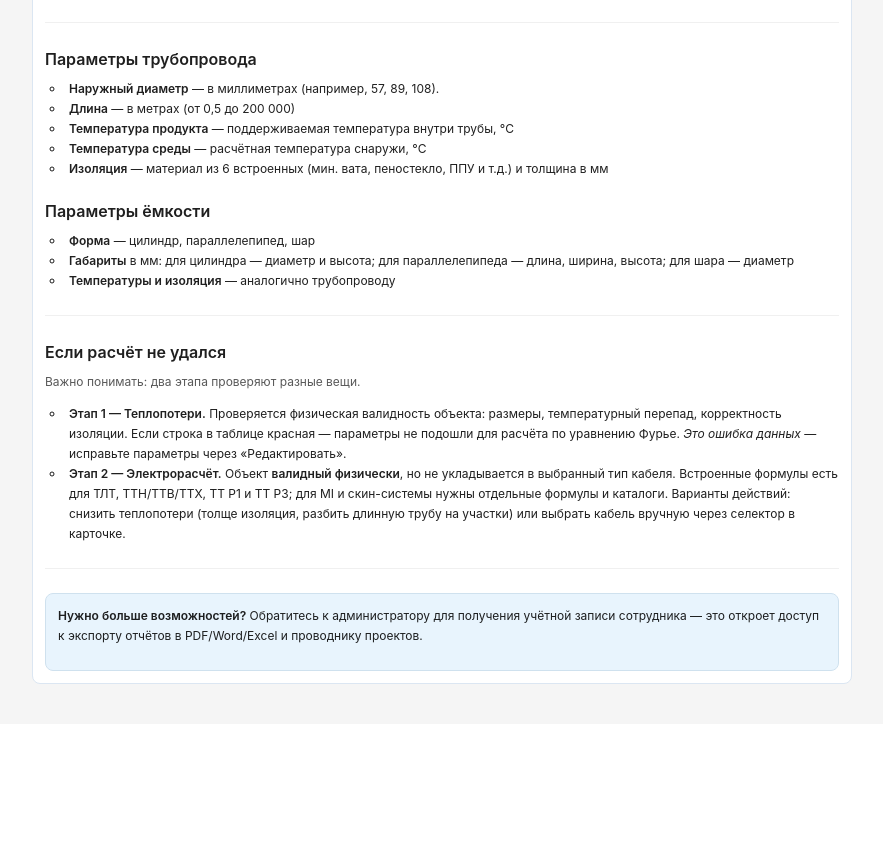
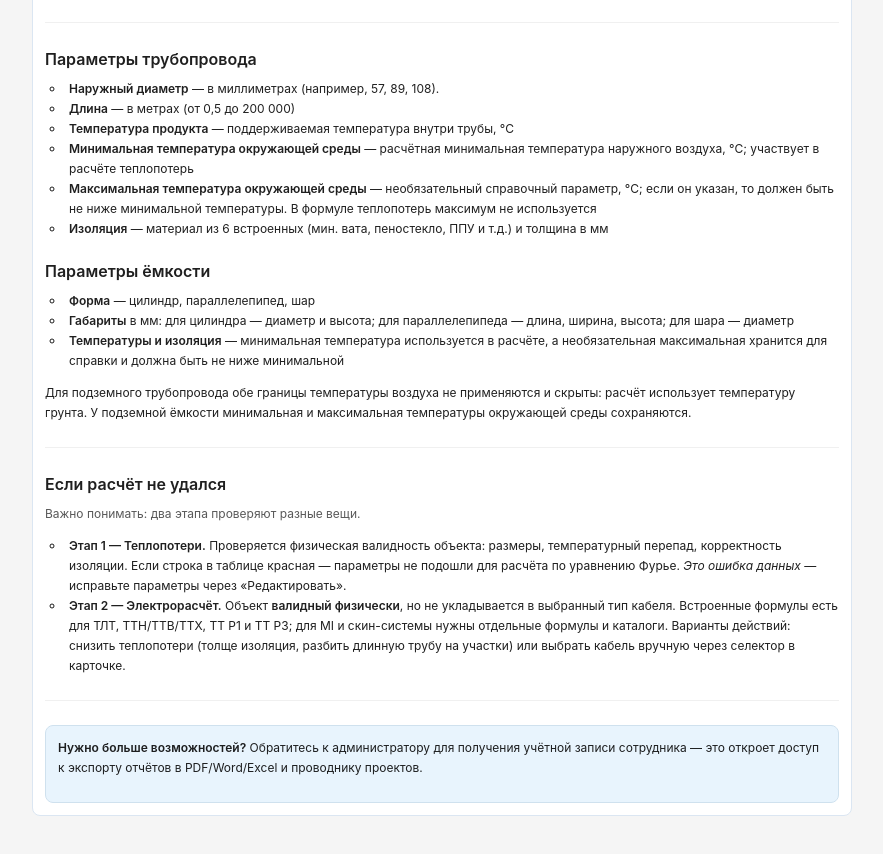
Before and after one commit to malafdmitry0-crypto/TLT, a React (Vite) app in the folder frontend/: page /help/guest in a window 1280 px wide. Shown: the part 1840-2694 px from the top of the page, without its empty margins (198-1081 px from the left). Before the commit the page ends 2564 px from the top, so only its background shows below. Built offline with nearby package versions, Linux system fonts and the light colour scheme; no server answers.

Commit message:
fix(heatcalc): clarify ambient temperature bounds

```diff
--- a/frontend/src/pages/help/GuestHelpPage.tsx
+++ b/frontend/src/pages/help/GuestHelpPage.tsx
@@ -196,7 +196,8 @@ export default function GuestHelpPage() {
               <li><Text strong>Наружный диаметр</Text> — в миллиметрах (например, 57, 89, 108).</li>
               <li><Text strong>Длина</Text> — в метрах (от 0,5 до 200 000)</li>
               <li><Text strong>Температура продукта</Text> — поддерживаемая температура внутри трубы, °C</li>
-              <li><Text strong>Температура среды</Text> — расчётная температура снаружи, °C</li>
+              <li><Text strong>Минимальная температура окружающей среды</Text> — расчётная минимальная температура наружного воздуха, °C; участвует в расчёте теплопотерь</li>
+              <li><Text strong>Максимальная температура окружающей среды</Text> — необязательный справочный параметр, °C; если он указан, то должен быть не ниже минимальной температуры. В формуле теплопотерь максимум не используется</li>
               <li><Text strong>Изоляция</Text> — материал из 6 встроенных (мин. вата, пеностекло, ППУ и т.д.) и толщина в мм</li>
             </ul>
           </Paragraph>
@@ -206,8 +207,13 @@ export default function GuestHelpPage() {
             <ul>
               <li><Text strong>Форма</Text> — цилиндр, параллелепипед, шар</li>
               <li><Text strong>Габариты</Text> в мм: для цилиндра — диаметр и высота; для параллелепипеда — длина, ширина, высота; для шара — диаметр</li>
-              <li><Text strong>Температуры и изоляция</Text> — аналогично трубопроводу</li>
+              <li><Text strong>Температуры и изоляция</Text> — минимальная температура используется в расчёте, а необязательная максимальная хранится для справки и должна быть не ниже минимальной</li>
             </ul>
+          </Paragraph>
+          <Paragraph>
+            Для подземного трубопровода обе границы температуры воздуха не применяются и
+            скрыты: расчёт использует температуру грунта. У подземной ёмкости минимальная и
+            максимальная температуры окружающей среды сохраняются.
           </Paragraph>
 
           <Divider />
```
Also changed, not shown: 2 other files (tests, documents, lock files or other folders).
